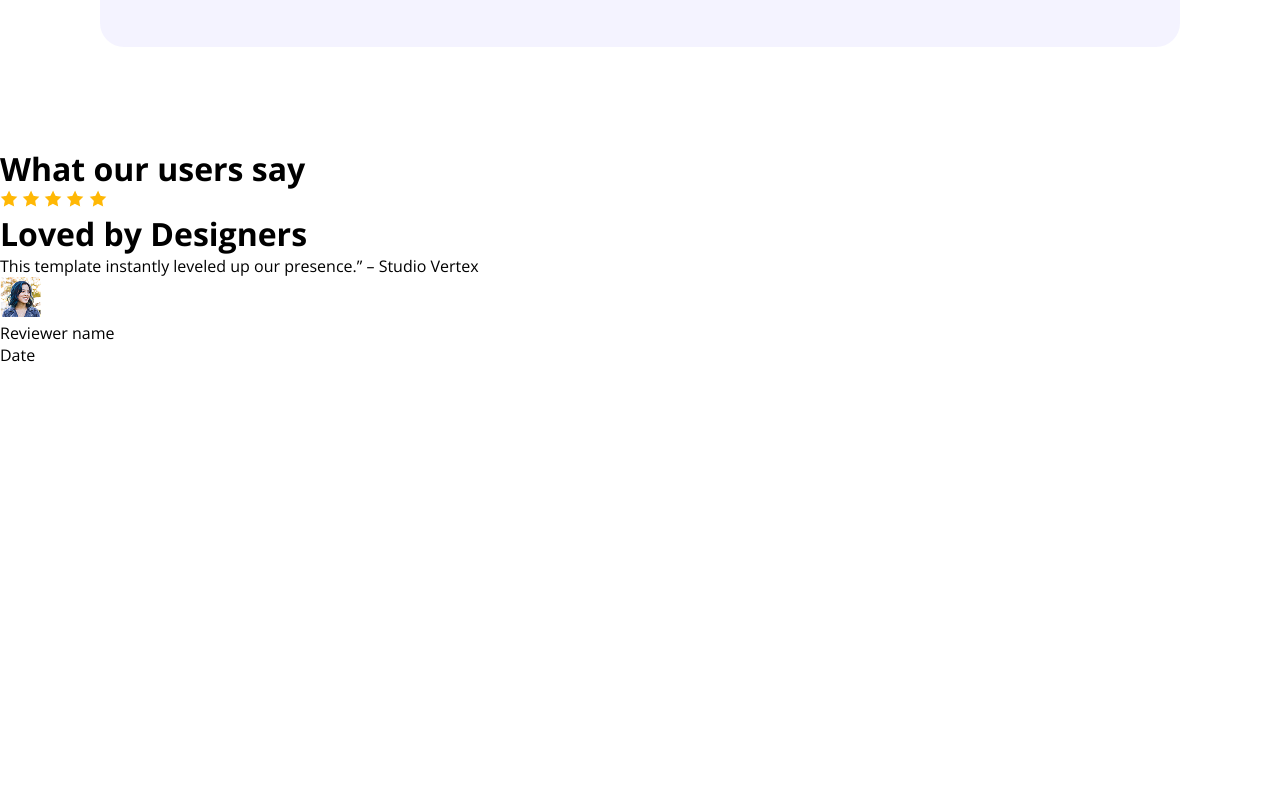
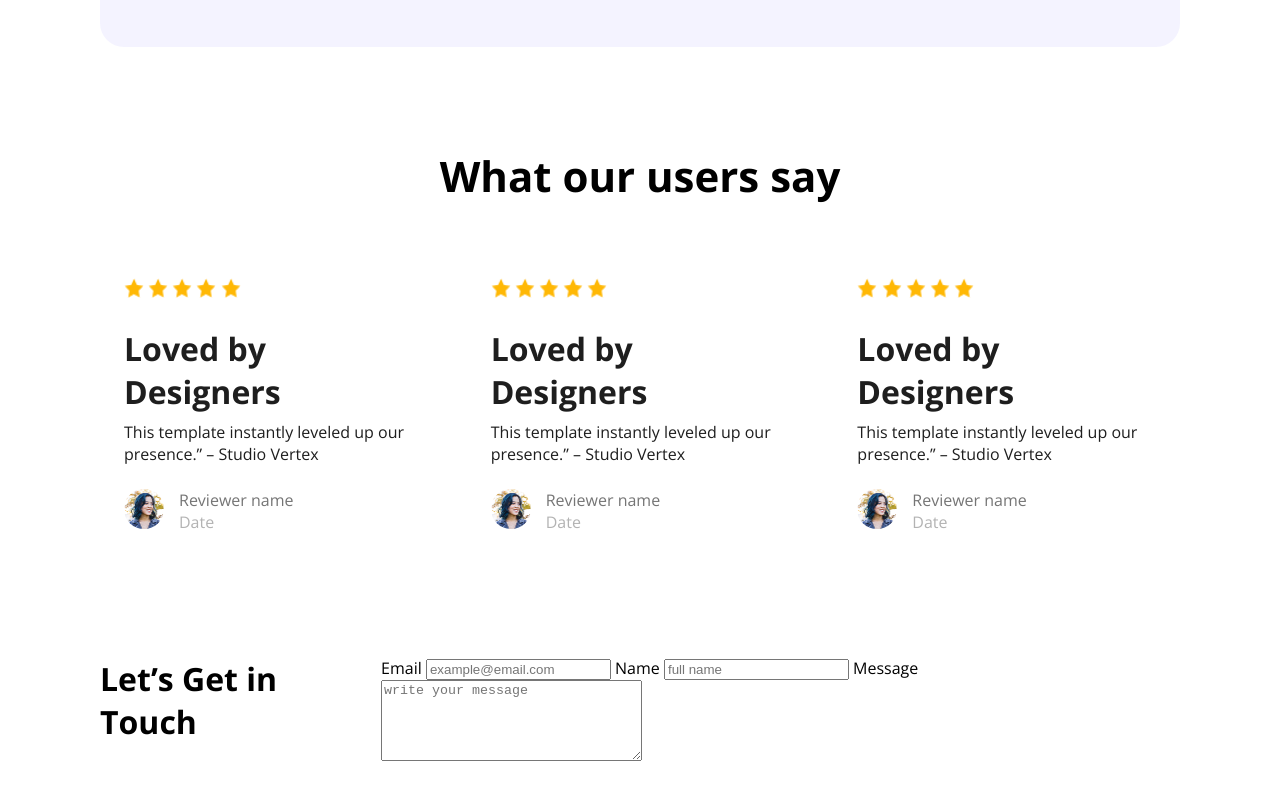
Before and after one commit to Sanzid-Ahmed/Programming-Hero-Assignment-01, a plain HTML site: page index.html in a window 1280 px wide. Shown: the part 1598-2397 px from the top of the page. Before the commit the page ends 1964 px from the top, so only its background shows below. Drawn offline with nearby package versions, Linux system fonts and the light colour scheme.

Commit message:
added user say section

```diff
--- a/Style/style.css
+++ b/Style/style.css
@@ -120,3 +120,74 @@ nav{
     font-size: 20px;
     color: #00000050;
 }
+
+
+
+/* users say section style */
+.users-say{
+    text-align: center;
+    margin: 100px;
+}
+
+.users-say-head{
+    font-size: 42px;
+    font-weight: bold;
+}
+
+.users-say-content{
+    margin-top: 50px;
+    display: flex;
+    gap: 20px;
+}
+
+.users-say-box{
+    text-align: left;
+    padding: 24px;
+    border-radius: 14px;
+}
+
+.user-say-box-img-inside{
+    width: 20px;
+    height: 20px;
+}
+
+.users-say-box-txt{
+    margin: 24px 0;
+}
+
+.users-say-box-txt-head{
+    color: #1E1E1E;
+    margin-bottom: 8px;
+}
+
+.users-say-box-txt-description{
+    color: #1E1E1E;
+}
+
+.users-say-box-user{
+    display: flex;
+    gap: 15px;
+}
+
+.users-say-box-user > img{
+    width: 40px;
+    height: 40px;
+    border-radius: 50%;
+}
+
+.users-say-box-user-name{
+    color: #757575;
+}
+
+.users-say-box-user-date{
+    color: #B3B3B3;
+}
+
+
+
+/* form part style*/
+.form-part{
+    display: flex;
+    margin: 100px;
+    justify-content: space-between;
+}
--- a/index.html
+++ b/index.html
@@ -59,11 +59,11 @@
             <div class="users-say-content">
                 <div class="users-say-box">
                     <div class="users-say-box-img">
-                        <img src="Style/Assets/icon-star.png" alt="">
-                        <img src="Style/Assets/icon-star.png" alt="">
-                        <img src="Style/Assets/icon-star.png" alt="">
-                        <img src="Style/Assets/icon-star.png" alt="">
-                        <img src="Style/Assets/icon-star.png" alt="">
+                        <img class ="user-say-box-img-inside" src="Style/Assets/icon-star.png" alt="">
+                        <img class ="user-say-box-img-inside" src="Style/Assets/icon-star.png" alt="">
+                        <img class ="user-say-box-img-inside" src="Style/Assets/icon-star.png" alt="">
+                        <img class ="user-say-box-img-inside" src="Style/Assets/icon-star.png" alt="">
+                        <img class ="user-say-box-img-inside" src="Style/Assets/icon-star.png" alt="">
                     </div>
                     <div class="users-say-box-txt">
                         <h1 class="users-say-box-txt-head">Loved by Designers</h1>
@@ -71,10 +71,74 @@
                     </div>
                     <div class="users-say-box-user">
                         <img src="Style/Assets/avatar.png" alt="">
-                        <p class="users-say-box-user-name">Reviewer name</p>
-                        <p class="users-say-box-user-date">Date</p>
+                        <div class="users-say-box-user-txt">
+                            <p class="users-say-box-user-name">Reviewer name</p>
+                            <p class="users-say-box-user-date">Date</p>
+                        </div>
                     </div>
                 </div>
+
+
+
+                <div class="users-say-box">
+                    <div class="users-say-box-img">
+                        <img class ="user-say-box-img-inside" src="Style/Assets/icon-star.png" alt="">
+                        <img class ="user-say-box-img-inside" src="Style/Assets/icon-star.png" alt="">
+                        <img class ="user-say-box-img-inside" src="Style/Assets/icon-star.png" alt="">
+                        <img class ="user-say-box-img-inside" src="Style/Assets/icon-star.png" alt="">
+                        <img class ="user-say-box-img-inside" src="Style/Assets/icon-star.png" alt="">
+                    </div>
+                    <div class="users-say-box-txt">
+                        <h1 class="users-say-box-txt-head">Loved by Designers</h1>
+                        <p class="users-say-box-txt-description">This template instantly leveled up our presence.” – Studio Vertex</p>
+                    </div>
+                    <div class="users-say-box-user">
+                        <img src="Style/Assets/avatar.png" alt="">
+                        <div class="users-say-box-user-txt">
+                            <p class="users-say-box-user-name">Reviewer name</p>
+                            <p class="users-say-box-user-date">Date</p>
+                        </div>
+
+                    </div>
+                </div>
+
+
+
+
+                <div class="users-say-box">
+                    <div class="users-say-box-img">
+                        <img class ="user-say-box-img-inside" src="Style/Assets/icon-star.png" alt="">
+                        <img class ="user-say-box-img-inside" src="Style/Assets/icon-star.png" alt="">
+                        <img class ="user-say-box-img-inside" src="Style/Assets/icon-star.png" alt="">
+                        <img class ="user-say-box-img-inside" src="Style/Assets/icon-star.png" alt="">
+                        <img class ="user-say-box-img-inside" src="Style/Assets/icon-star.png" alt="">
+                    </div>
+                    <div class="users-say-box-txt">
+                        <h1 class="users-say-box-txt-head">Loved by Designers</h1>
+                        <p class="users-say-box-txt-description">This template instantly leveled up our presence.” – Studio Vertex</p>
+                    </div>
+                    <div class="users-say-box-user">
+                        <img src="Style/Assets/avatar.png" alt="">
+                        <div class="users-say-box-user-txt">
+                            <p class="users-say-box-user-name">Reviewer name</p>
+                            <p class="users-say-box-user-date">Date</p>
+                        </div>
+                    </div>
+                </div>
+            </div>
+        </div>
+
+        <div class="form-part">
+            <div class="form-head">
+                <h1 class="form-part-head">Let’s Get in Touch</h1>
+            </div>
+            <div class="form">
+                <label for="Email">Email</label>
+                <input type="email" placeholder="example@email.com">
+                <label for="Name">Name</label>
+                <input type="text" placeholder="full name">
+                <label for="message">Message</label>
+                <textarea name="" id="" cols="30" rows="5" placeholder="write your message"></textarea>
             </div>
         </div>
     </main>
```
